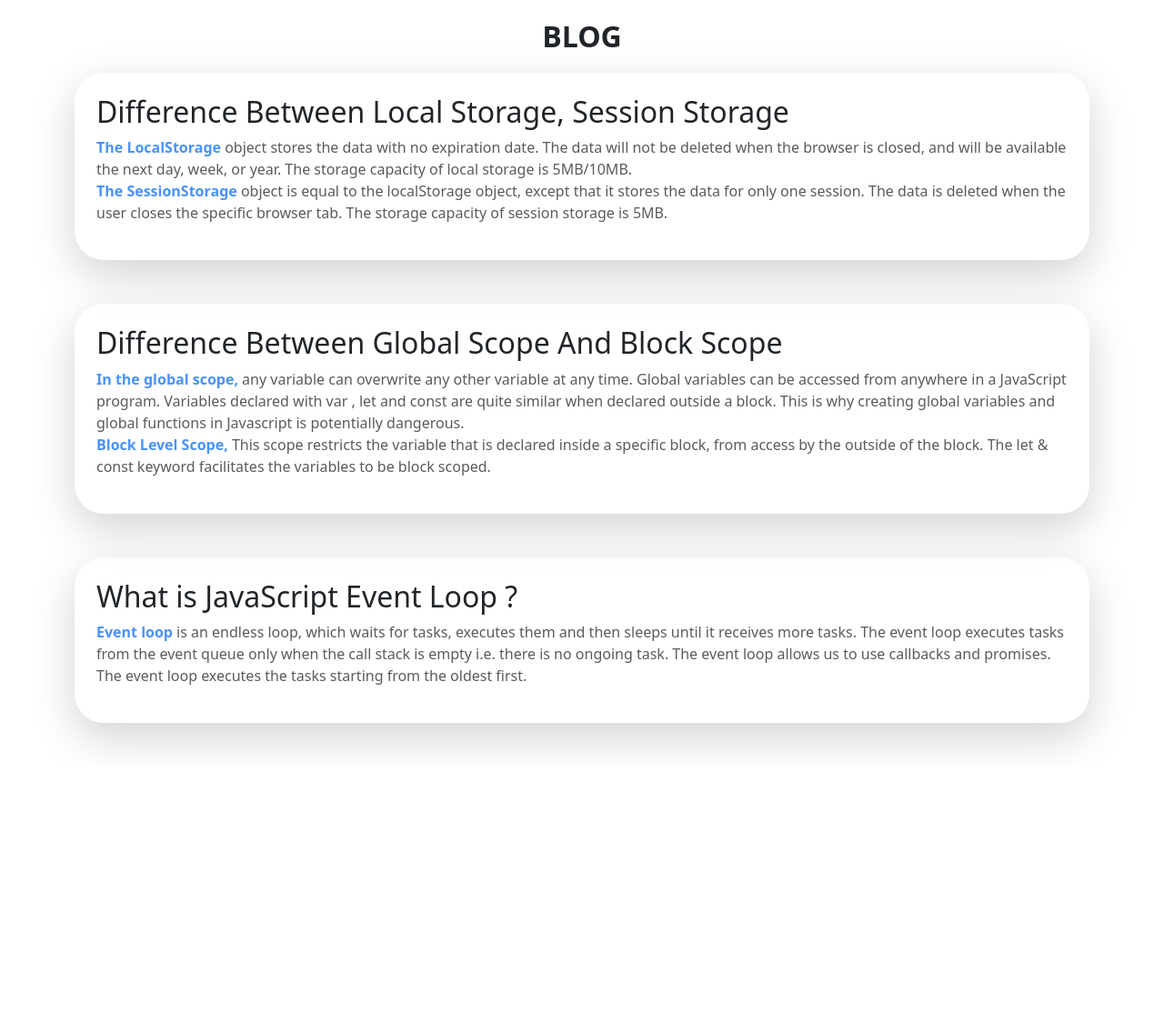
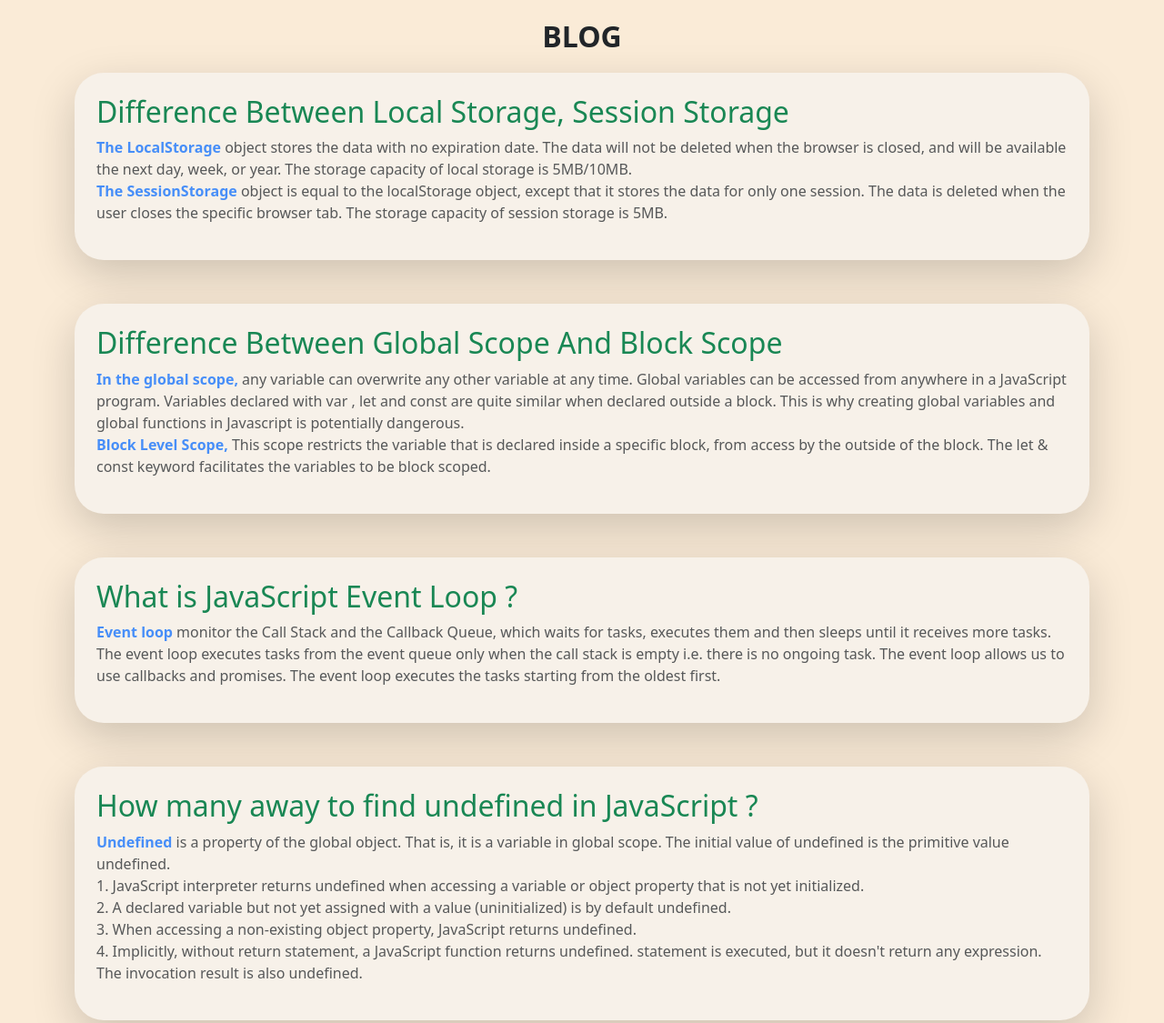
Before and after one commit to NahidulNoman/speed-typing-monster, a plain HTML site: page blog.html in a window 1280 px wide. Shown: the top 1125 px of the page at 91% size. Before the commit the page ends 843 px from the top, so only its background shows below. Drawn offline with nearby package versions, Linux system fonts and the light colour scheme.

Commit message:
question-four-done

```diff
--- a/blog.html
+++ b/blog.html
@@ -6,34 +6,48 @@
     <title>Blog</title>
     <link href="https://cdn.jsdelivr.net/npm/bootstrap@5.2.1/dist/css/bootstrap.min.css" rel="stylesheet" integrity="sha384-iYQeCzEYFbKjA/T2uDLTpkwGzCiq6soy8tYaI1GyVh/UjpbCx/TYkiZhlZB6+fzT" crossorigin="anonymous">
     <style>
-
+      .body{
+        background-color: antiquewhite;
+      }
+      .divColor{
+        background-color: #f7f1e9;
+      }
     </style>
   </head>
   <body class="body">
         <p class="text-center fw-semibold fs-2 mt-3">BLOG</p>
       <section class="container">
-        <div class="shadow-lg p-4 rounded-5 mb-5">
-            <h2>Difference Between Local Storage, Session Storage</h2>
+        <div class="shadow-lg p-4 rounded-5 mb-5 divColor">
+            <h2 class="text-success">Difference Between Local Storage, Session Storage</h2>
             <p class="opacity-75">
               <span class="fw-semibold text-primary">The LocalStorage</span> object stores the data with no expiration date. The data will not be deleted when the browser is closed, and will be available the next day, week, or year. The storage capacity of local storage is 5MB/10MB. <br>
               <span class="fw-semibold text-primary">The SessionStorage</span> object is equal to the localStorage object, except that it stores the data for only one session. The data is deleted when the user closes the specific browser tab. The storage capacity of session storage is 5MB.
             </p>
         </div>
-        <div class="shadow-lg p-4 rounded-5 mb-5">
-          <h2>Difference Between Global Scope And Block Scope</h2>
+        <div class="shadow-lg p-4 rounded-5 mb-5 divColor">
+          <h2 class="text-success">Difference Between Global Scope And Block Scope</h2>
           <p class="opacity-75">
             <span class="fw-semibold text-primary">In the global scope,</span> any variable can overwrite any other variable at any time. Global variables can be accessed from anywhere in a JavaScript program. Variables declared with var , let and const are quite similar when declared outside a block. This is why creating global variables and global functions in Javascript is potentially dangerous.<br>
             <span class="fw-semibold text-primary">Block Level Scope,</span> This scope restricts the variable that is declared inside a specific block, from access by the outside of the block. The let & const keyword facilitates the variables to be block scoped.
           </p>
         </div>
-        <div class="shadow-lg p-4 rounded-5 mb-5">
-          <h2 >What is JavaScript Event Loop ?</h2>
+        <div class="shadow-lg p-4 rounded-5 mb-5 divColor">
+          <h2 class="text-success">What is JavaScript Event Loop ?</h2>
           <p class="opacity-75">
-            <span class="fw-semibold text-primary">Event loop</span> is an endless loop, which waits for tasks, executes them and then sleeps until it receives more tasks.
-            The event loop executes tasks from the event queue only when the call stack is empty i.e. there is no ongoing task.
+            <span class="fw-semibold text-primary">Event loop</span> monitor the Call Stack and the Callback Queue, which waits for tasks, executes them and then sleeps until it receives more tasks. The event loop executes tasks from the event queue only when the call stack is empty i.e. there is no ongoing task.
             The event loop allows us to use callbacks and promises.
             The event loop executes the tasks starting from the oldest first.
           </p>
+        </div>
+        <div class="shadow-lg p-4 rounded-5 mb-5 divColor">
+            <h2 class="text-success">How many away to find undefined in JavaScript ?</h2>
+            <p class="opacity-75">
+              <span class="fw-semibold text-primary">Undefined</span> is a property of the global object. That is, it is a variable in global scope. The initial value of undefined is the primitive value undefined. <br>
+              1. JavaScript interpreter returns undefined when accessing a variable or object property that is not yet initialized. <br>
+              2. A declared variable but not yet assigned with a value (uninitialized) is by default undefined. <br>
+              3. When accessing a non-existing object property, JavaScript returns undefined. <br>
+              4. Implicitly, without return statement, a JavaScript function returns undefined. statement is executed, but it doesn't return any expression. The invocation result is also undefined.
+            </p>
         </div>
       </section>
 
```
